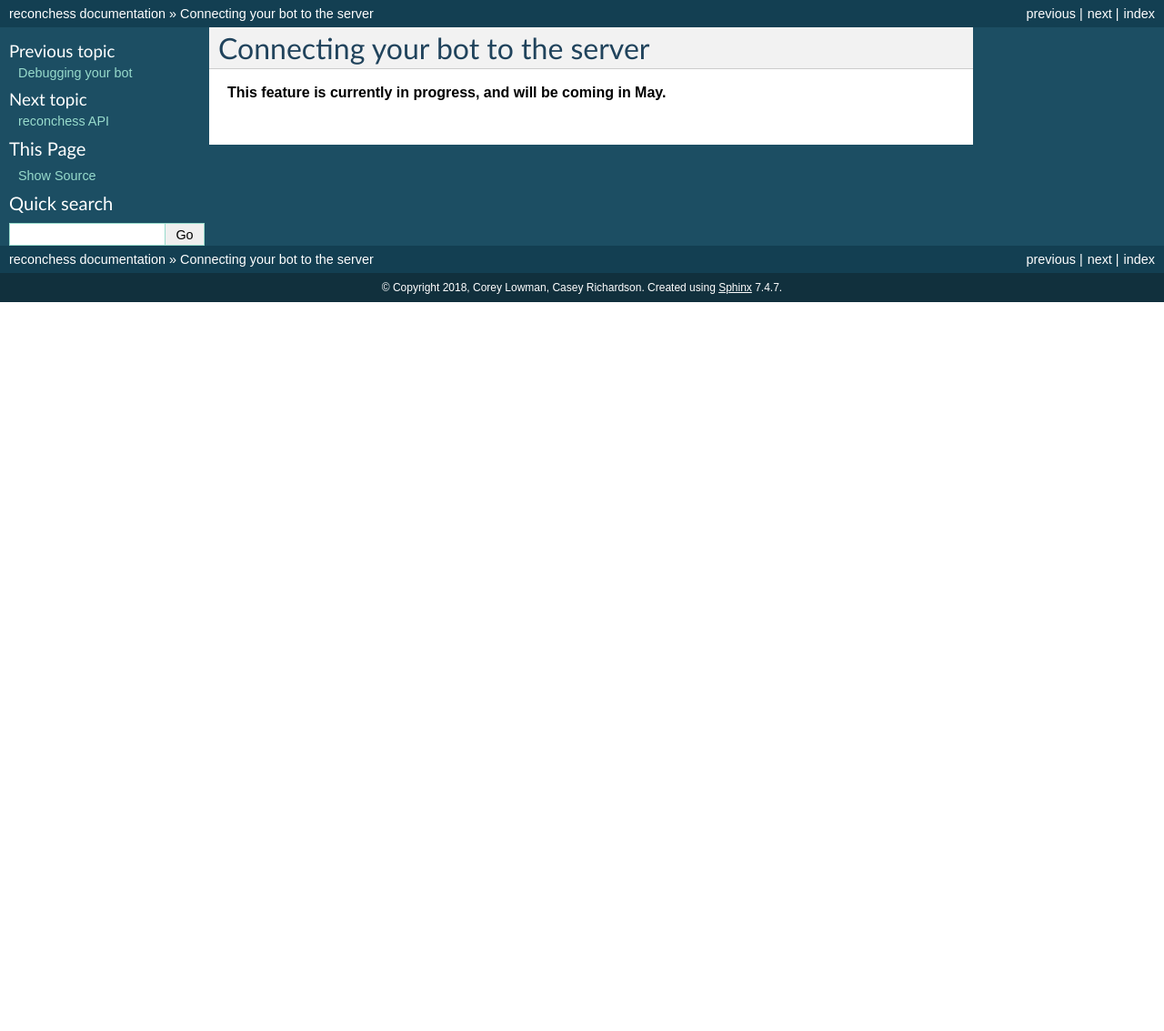
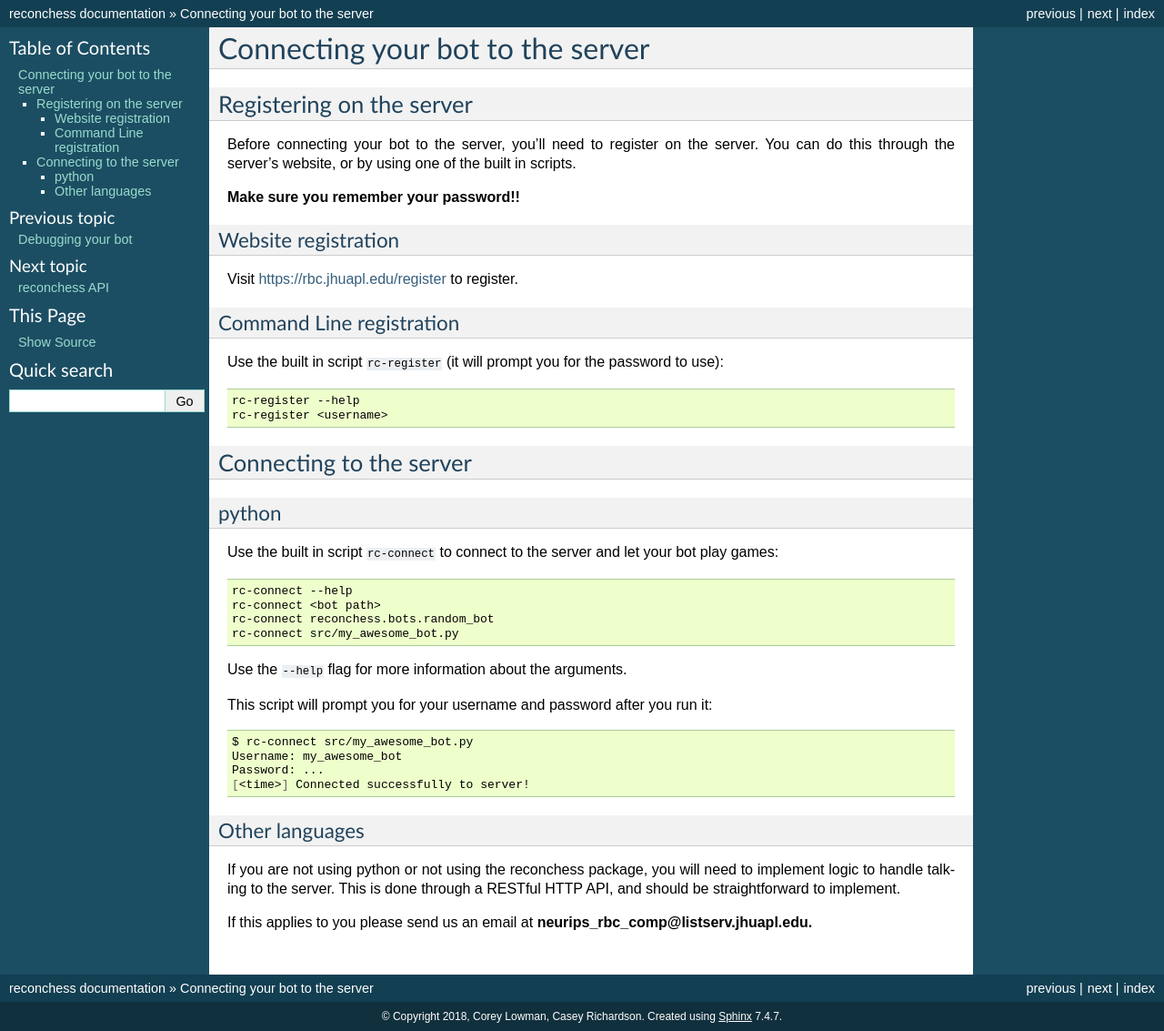
Before and after one commit to reconnaissanceblindchess/reconchess, a Sphinx documentation site: the page built from docs/source/bot_connecting.rst, in a window 1280 px wide. Shown: the whole page at 91% size. Built offline with Sphinx 7.4.7, drawn with Linux system fonts in a browser that asks for light colours; before the commit the page ends 900 px from its top, so only the background shows below that.

Commit message:
Adding details about rc-register and rc-connect to docs

```diff
--- a/docs/source/bot_connecting.rst
+++ b/docs/source/bot_connecting.rst
@@ -1,4 +1,60 @@
 Connecting your bot to the server
 =================================
 
-**This feature is currently in progress, and will be coming in May.**
+Registering on the server
+-------------------------
+
+Before connecting your bot to the server, you'll need to register on the server. You can do this through the server's
+website, or by using one of the built in scripts.
+
+**Make sure you remember your password!!**
+
+Website registration
+^^^^^^^^^^^^^^^^^^^^
+
+Visit https://rbc.jhuapl.edu/register to register.
+
+Command Line registration
+^^^^^^^^^^^^^^^^^^^^^^^^^
+
+Use the built in script :code:`rc-register` (it will prompt you for the password to use):
+
+.. code-block:: bash
+
+    rc-register --help
+    rc-register <username>
+
+
+Connecting to the server
+------------------------
+
+python
+^^^^^^
+
+Use the built in script :code:`rc-connect` to connect to the server and let your bot play games:
+
+.. code-block:: bash
+
+    rc-connect --help
+    rc-connect <bot path>
+    rc-connect reconchess.bots.random_bot
+    rc-connect src/my_awesome_bot.py
+
+Use the :code:`--help` flag for more information about the arguments.
+
+This script will prompt you for your username and password after you run it:
+
+.. code-block:: bash
+
+    $ rc-connect src/my_awesome_bot.py
+    Username: my_awesome_bot
+    Password: ...
+    [<time>] Connected successfully to server!
+
+Other languages
+^^^^^^^^^^^^^^^
+
+If you are not using python or not using the reconchess package, you will need to implement logic to handle talking to
+the server. This is done through a RESTful HTTP API, and should be straightforward to implement.
+
+If this applies to you please send us an email at **neurips_rbc_comp@listserv.jhuapl.edu.**
```
